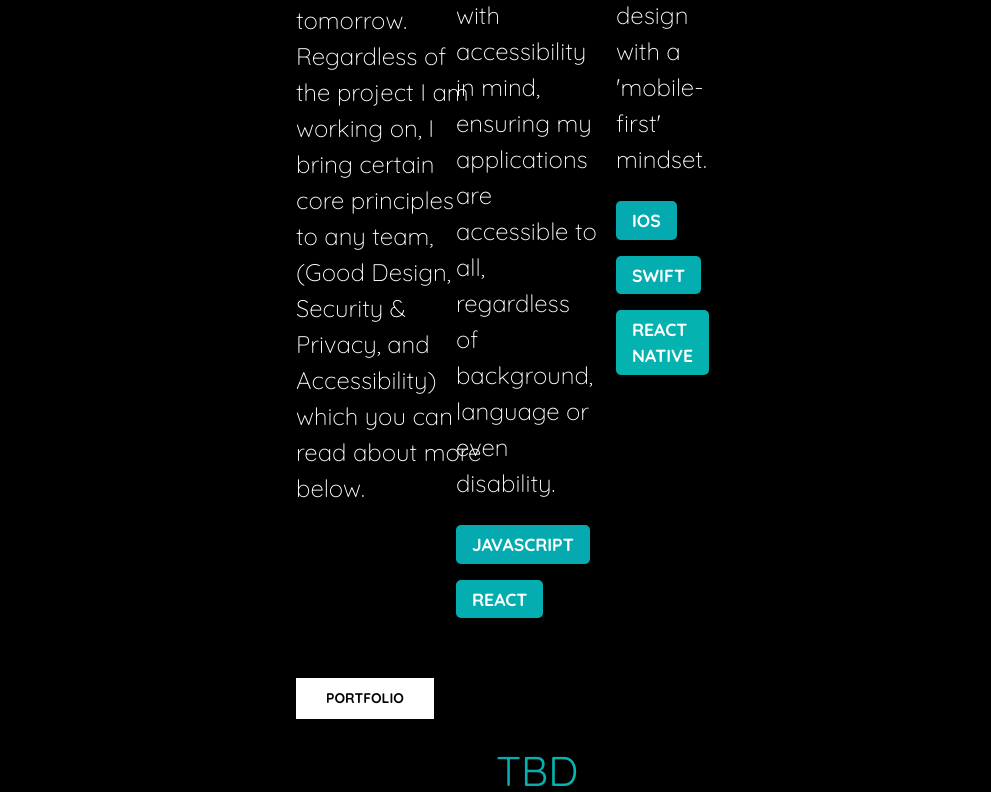
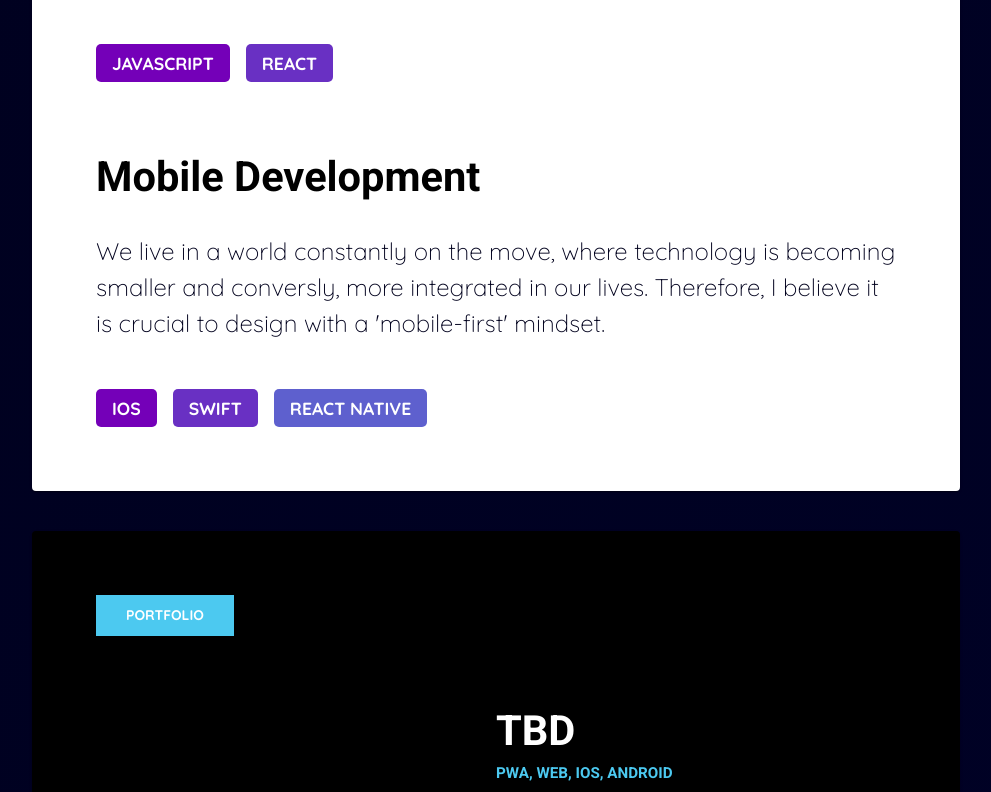
Before and after one commit to yCherny/Portfolio, a React (Create React App) app: page / in a window 1280 px wide. Shown: the part 1708-2500 px from the top of the page, without its empty margins (144-1135 px from the left). Built offline with nearby package versions, Linux system fonts and the light colour scheme.

Commit message:
Further UI tweaks

```diff
--- a/public/index.html
+++ b/public/index.html
@@ -7,6 +7,12 @@
     <link rel="preconnect" href="https://fonts.gstatic.com" crossorigin />
     <link
       href="https://fonts.googleapis.com/css2?family=Quicksand:wght@300;400;500;600;700&display=swap"
+      rel="stylesheet"
+    />
+    <link rel="preconnect" href="https://fonts.googleapis.com" />
+    <link rel="preconnect" href="https://fonts.gstatic.com" crossorigin />
+    <link
+      href="https://fonts.googleapis.com/css2?family=Roboto:ital,wght@0,100;0,300;0,400;0,500;0,700;0,900;1,100;1,300;1,400;1,500;1,700;1,900&display=swap"
       rel="stylesheet"
     />
     <meta name="viewport" content="width=device-width, initial-scale=1" />
--- a/src/App.js
+++ b/src/App.js
@@ -19,6 +19,7 @@ import breakroom from './images/breakroom.png';
 const sections = [
   {
     header: 'About',
+    style: 0,
     pages: [
       {
         title: 'About',
@@ -48,6 +49,7 @@ const sections = [
   },
   {
     header: 'Portfolio',
+    style: 1,
     pages: [
       {
         title: 'TBD',
@@ -156,6 +158,7 @@ const sections = [
   },
   {
     header: 'Principles',
+    style: 0,
     pages: [
       {
         title: 'Design',
@@ -187,6 +190,7 @@ const sections = [
   },
   {
     header: 'Résumé',
+    style: 1,
     pages: [
       {
         title: 'Education',
--- a/src/Theme.js
+++ b/src/Theme.js
@@ -1,29 +1,24 @@
 import { createTheme } from '@mui/material/styles';
 
-// export const colors = [
-//   '#4CC9F0',
-//   '#4895EF',
-//   '#4361EE',
-//   '#3F37C9',
-//   '#3A0CA3',
-//   '#480CA8',
-//   '#560BAD',
-//   '#7209B7',
-//   '#B5179E',
-//   '#F72585',
-// ];
+export const mainColors = {
+  main: '#00011D',
+  dark: '#000000',
+  light: '#FFFFFF',
+  tint: '#4cc9f0',
+};
 
+// #BDB15F
 export const colors = [
-  '#04AAB0',
-  '#04AEB0',
-  '#04B2AF',
-  '#04B6AF',
-  '#04BAAF',
-  '#04BEAE',
-  '#04C2AE',
-  '#04C6AD',
-  '#04C9AD',
-  '#03CDAC',
+  '#7400b8',
+  '#6930c3',
+  '#5e60ce',
+  '#5390d9',
+  '#4ea8de',
+  '#48bfe3',
+  '#56cfe1',
+  '#64dfdf',
+  '#72efdd',
+  '#80ffdb',
 ];
 
 export const theme = createTheme({
@@ -41,7 +36,7 @@ export const theme = createTheme({
   },
   palette: {
     background: {
-      default: '#000000',
+      default: mainColors.main,
     },
     primary: {
       main: '#FFFFFF',
@@ -66,7 +61,7 @@ export const theme = createTheme({
             borderRadius: '0px',
             textTransform: 'uppercase',
             '&:hover': {
-              backgroundColor: '#04AAB0',
+              backgroundColor: mainColors.tint,
               fontWeight: '800',
               color: 'white',
             },
@@ -79,14 +74,14 @@ export const theme = createTheme({
         {
           props: { variant: 'outlined' },
           style: {
-            color: '#04AAB0',
-            border: '3px solid #04AAB0',
+            color: `${mainColors.tint}`,
+            border: `3px solid ${mainColors.tint}`,
             borderRadius: '10px',
             fontWeight: 800,
             '&:hover': {
               color: 'white',
-              border: '3px solid #04AAB0',
-              backgroundColor: '#04AAB0',
+              border: `3px solid ${mainColors.tint}`,
+              backgroundColor: mainColors.tint,
               fontWeight: '800',
             },
           },
@@ -102,14 +97,14 @@ export const theme = createTheme({
         {
           props: { variant: 'pageSection' },
           style: {
+            color: mainColors.light,
+            backgroundColor: mainColors.tint,
             padding: '8px 30px 8px 30px',
-            color: '#000000',
-            backgroundColor: '#FFFFFF',
             fontWeight: 'bold',
             borderRadius: '0px',
             textTransform: 'uppercase',
             '&:hover': {
-              backgroundColor: '#04AAB0',
+              backgroundColor: mainColors.tint,
               fontWeight: '800',
               color: 'white',
             },
@@ -147,7 +142,7 @@ theme.typography.header = {
 };
 
 theme.typography.content = {
-  color: 'gray',
+  color: '#717171',
   fontSize: '1.2rem',
   [theme.breakpoints.down('sm')]: {
     fontSize: '1.25rem',
@@ -180,9 +175,10 @@ theme.typography.subtitle = {
 };
 
 theme.typography.sectionHeader = {
-  // color: '#33B587',
+  color: '#000000',
+  fontFamily: ['Roboto'],
+  fontWeight: '600',
   fontSize: '1.2rem',
-  textTransform: 'uppercase',
   [theme.breakpoints.down('sm')]: {
     fontSize: '2.0rem',
   },
@@ -198,8 +194,11 @@ theme.typography.sectionHeader = {
 };
 
 theme.typography.sectionSubtitle = {
-  color: 'gray',
+  color: mainColors.tint,
+  fontFamily: ['Roboto'],
+  fontWeight: '600',
   fontSize: '1.2rem',
+  textTransform: 'uppercase',
   [theme.breakpoints.down('sm')]: {
     fontSize: '1.25rem',
   },
@@ -210,7 +209,7 @@ theme.typography.sectionSubtitle = {
     fontSize: '1.3rem',
   },
   [theme.breakpoints.up('lg')]: {
-    fontSize: '1.4rem',
+    fontSize: '0.95rem',
   },
 };
 
@@ -266,7 +265,8 @@ theme.typography.accordion = {
 };
 
 theme.typography.sectionContent = {
-  color: 'white',
+  color: mainColors.main,
+  fontFamily: ['Quicksand'],
   fontWeight: '300',
   fontSize: '1.2rem',
   [theme.breakpoints.down('sm')]: {
--- a/src/components/Footer/Footer.js
+++ b/src/components/Footer/Footer.js
@@ -2,22 +2,12 @@ import * as React from 'react';
 import Button from '@mui/material/Button';
 import Stack from '@mui/material/Stack';
 import { Links } from '../Links/Links';
-import background from '../../images/background.svg';
 import Grid from '@mui/material/Grid';
 import Typography from '@mui/material/Typography';
 
 export const Footer = () => {
   return (
-    <Stack
-      direction={'row'}
-      sx={{
-        backgroundImage: `url(${background})`,
-        backgroundRepeat: 'no-repeat',
-        backgroundSize: 'cover',
-      }}
-      alignItems={{ xs: 'flex-start' }}
-      id={'Contact'}
-    >
+    <Stack direction={'row'} alignItems={{ xs: 'flex-start' }} id={'Contact'}>
       <Grid
         container
         direction="row"
@@ -25,7 +15,7 @@ export const Footer = () => {
         p={{ xs: 5, md: 10 }}
         rowGap={{ xs: 5, md: 0 }}
       >
-        <Grid item xs={12} md={6} lg={4}>
+        <Grid item xs={12} md={6} lg={8} xl={4}>
           <Stack spacing={2} alignItems="flex-start">
             <Typography variant="header" style={{ fontWeight: '400' }}>
               INTERESTED?
@@ -50,7 +40,7 @@ export const Footer = () => {
           </Stack>
         </Grid>
         {/* TODO: - Fix */}
-        <Grid item xs={12} md={6} lg={4}></Grid>
+        <Grid item xs={12} md={6} lg={2}></Grid>
       </Grid>
     </Stack>
   );
--- a/src/components/Section/Section.js
+++ b/src/components/Section/Section.js
@@ -7,6 +7,7 @@ import {
   Pagination,
   Menu,
   MenuItem,
+  Card,
 } from '@mui/material';
 
 import {
@@ -22,7 +23,7 @@ import { usePagination } from '@mui/material/Pagination';
 import AnchorLink from 'react-anchor-link-smooth-scroll';
 import { useSelector, useDispatch } from 'react-redux';
 import { moveTo } from '../../features/pagination/paginationSlice';
-import { colors } from '../../Theme';
+import { mainColors, colors } from '../../Theme';
 
 export const Section = (props) => {
   const [anchorEl, setAnchorEl] = React.useState(null);
@@ -40,11 +41,19 @@ export const Section = (props) => {
       direction="column"
       id={props.section.header}
       alignItems="flex-start"
-      px={{ xs: 0, lg: 50 }}
+      px={{ xs: 0, lg: 22, xl: 50 }}
       py={2.5}
+      // style={{ backgroundColor: '#344009' }}
+    >
+      <Card
+        style={{
+          backgroundColor: props.section.style
+            ? mainColors.dark
+            : mainColors.light,
+        }}
       >
         <Grid item xs={12}>
-        <Grid container direction="row" px={5} py={2.5}>
+          <Grid container direction="row" p={{ xs: 5, md: 8 }}>
             {/* Section Header */}
             <Grid item xs={props.section.header === 'Résumé' ? 5 : 12}>
               <Stack direction="row" spacing={1} alignItems="center">
@@ -108,7 +117,9 @@ export const Section = (props) => {
                     <Button
                       variant="outlined"
                       style={{ border: `2px solid ${colors[0]}` }}
-                    startIcon={<DocumentDownloadIcon height={25} width={25} />}
+                      startIcon={
+                        <DocumentDownloadIcon height={25} width={25} />
+                      }
                     >
                       DOWNLOAD
                     </Button>
@@ -118,9 +129,10 @@ export const Section = (props) => {
             ) : null}
           </Grid>
         </Grid>
-      <Grid item xs={12}>
+        <Grid item xs={12} pb={{ xs: 5, md: 8 }}>
           <Slideshow section={props.section} />
         </Grid>
+      </Card>
     </Grid>
   );
 };
--- a/src/components/Slideshow/Panel/Panel.js
+++ b/src/components/Slideshow/Panel/Panel.js
@@ -17,24 +17,22 @@ export const Panel = (props) => {
           direction="row"
           alignItems={'flex-start'}
           justifyContent="flex-start"
-          rowGap={{ xs: 5, md: 0 }}
+          rowGap={{ xs: 5, xl: 0 }}
         >
           {props.page.data.map((data, index) => (
-            <Grid item xs={12} md={8} lg={4}>
-              <Stack spacing={3} alignItems="flex-start" px={5}>
-                <Stack spacing={1}>
-                  <Typography variant="sectionHeader" className={'header'}>
-                    {data.title}
-                  </Typography>
-                  <Typography variant="sectionSubtitle">
-                    {data.subtitle}
-                  </Typography>
-                </Stack>
+            <Grid item xs={12} md={8} lg={12}>
+              <Stack spacing={3} alignItems="flex-start" px={{ xs: 5, md: 8 }}>
+                <Typography variant="sectionSubtitle">
+                  {data.subtitle}
+                </Typography>
+                <Typography variant="sectionHeader" className={'header'}>
+                  {data.title}
+                </Typography>
                 <Typography variant="sectionContent" fontWeight={'light'}>
                   {data.description}
                 </Typography>
                 {data.skills !== undefined ? (
-                  <Stack>
+                  <Stack pt={3}>
                     <Stack
                       direction="row"
                       justifyContent={'flex-start'}
--- a/src/components/Slideshow/Portfolio/Portfolio.js
+++ b/src/components/Slideshow/Portfolio/Portfolio.js
@@ -3,10 +3,9 @@ import Button from '@mui/material/Button';
 import Grid from '@mui/material/Grid';
 import Box from '@mui/material/Box';
 import Stack from '@mui/material/Stack';
-// import { Links } from '../Links/Links';
 import Typography from '@mui/material/Typography';
 import { Skillset } from '../../Skillset/Skillset';
-import { colors } from '../../../Theme';
+import { mainColors, colors } from '../../../Theme';
 
 export const Portfolio = (props) => {
   return (
@@ -14,6 +13,7 @@ export const Portfolio = (props) => {
       direction="row"
       alignItems={{ xs: 'flex-start', lg: 'center' }}
       id={'Landing'}
+      px={{ xs: 0, md: 8 }}
     >
       <Grid
         container
@@ -22,7 +22,7 @@ export const Portfolio = (props) => {
         justifyContent={'center'}
         rowGap={2}
       >
-        <Grid item xs={12} md={5}>
+        <Grid item xs={12} md={6}>
           <Box px={5} display={'block'}>
             <img
               src={props.page.data.showcase}
@@ -35,7 +35,7 @@ export const Portfolio = (props) => {
             />
           </Box>
         </Grid>
-        <Grid item xs={12} md={5}>
+        <Grid item xs={12} md={6}>
           <Stack rowGap={2}>
             <Stack
               textAlign={{ xs: 'center', md: 'start' }}
@@ -43,7 +43,10 @@ export const Portfolio = (props) => {
               px={{ xs: 5, md: 0 }}
             >
               <Stack>
-                <Typography variant="sectionHeader" className={'header'}>
+                <Typography
+                  variant="sectionHeader"
+                  style={{ color: mainColors.light }}
+                >
                   {props.page.data.title}
                 </Typography>
                 <Typography variant="sectionSubtitle">
@@ -59,7 +62,10 @@ export const Portfolio = (props) => {
                   </a>
                 </Stack>
               ) : null}
-              <Typography variant="sectionContent">
+              <Typography
+                variant="sectionContent"
+                style={{ color: mainColors.light }}
+              >
                 {props.page.data.description}
               </Typography>
             </Stack>
--- a/src/index.css
+++ b/src/index.css
@@ -16,6 +16,15 @@ a {
   text-decoration: none;
 }
 
+#root {
+  background: rgb(0, 1, 29);
+  background: linear-gradient(
+    115deg,
+    rgba(0, 1, 29, 1) 0%,
+    rgba(0, 2, 50, 1) 100%
+  );
+}
+
 /* #slideshowBox::-webkit-scrollbar {
   display: none;
 } */
@@ -26,9 +35,11 @@ a {
   scrollbar-width: none;
 } */
 
-.header {
-  background: linear-gradient(to right, #04aab0, #03cdac);
+/* #04aab0, #03cdac */
+
+/* .header {
+  background: linear-gradient(to right, #0077b6, #00b4d8);
   color: transparent;
   -webkit-background-clip: text;
   background-clip: text;
-}
+} */
```
Also changed, not shown: src/components/Landing/Landing.js (+2 -6 lines), src/components/Slideshow/Experience/Experience.js (+12 -6 lines), src/components/Slideshow/Portfolio/SubPortfolio.js (+17 -7 lines). Lines whose indentation alone changed are shown as unchanged.
